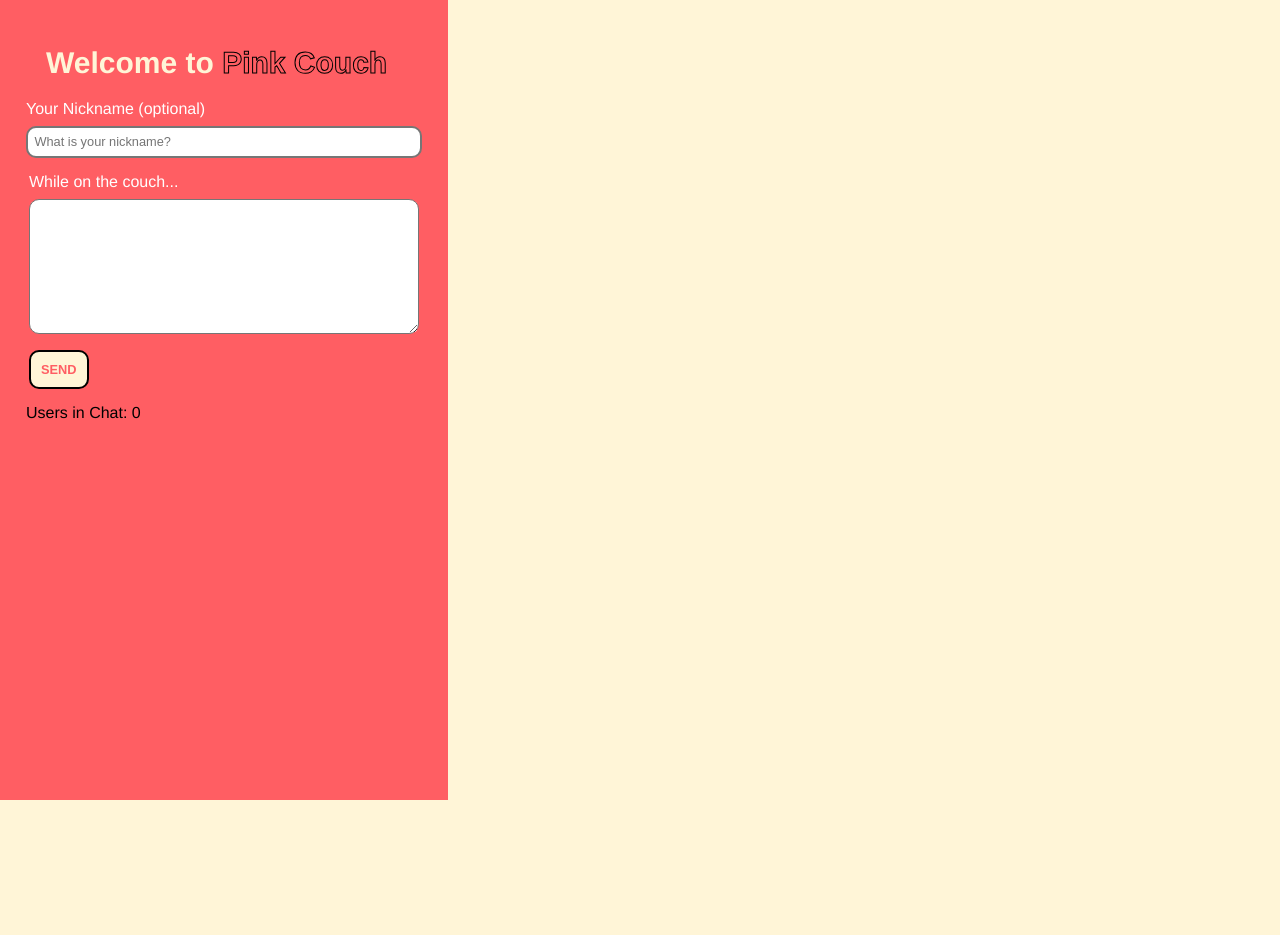
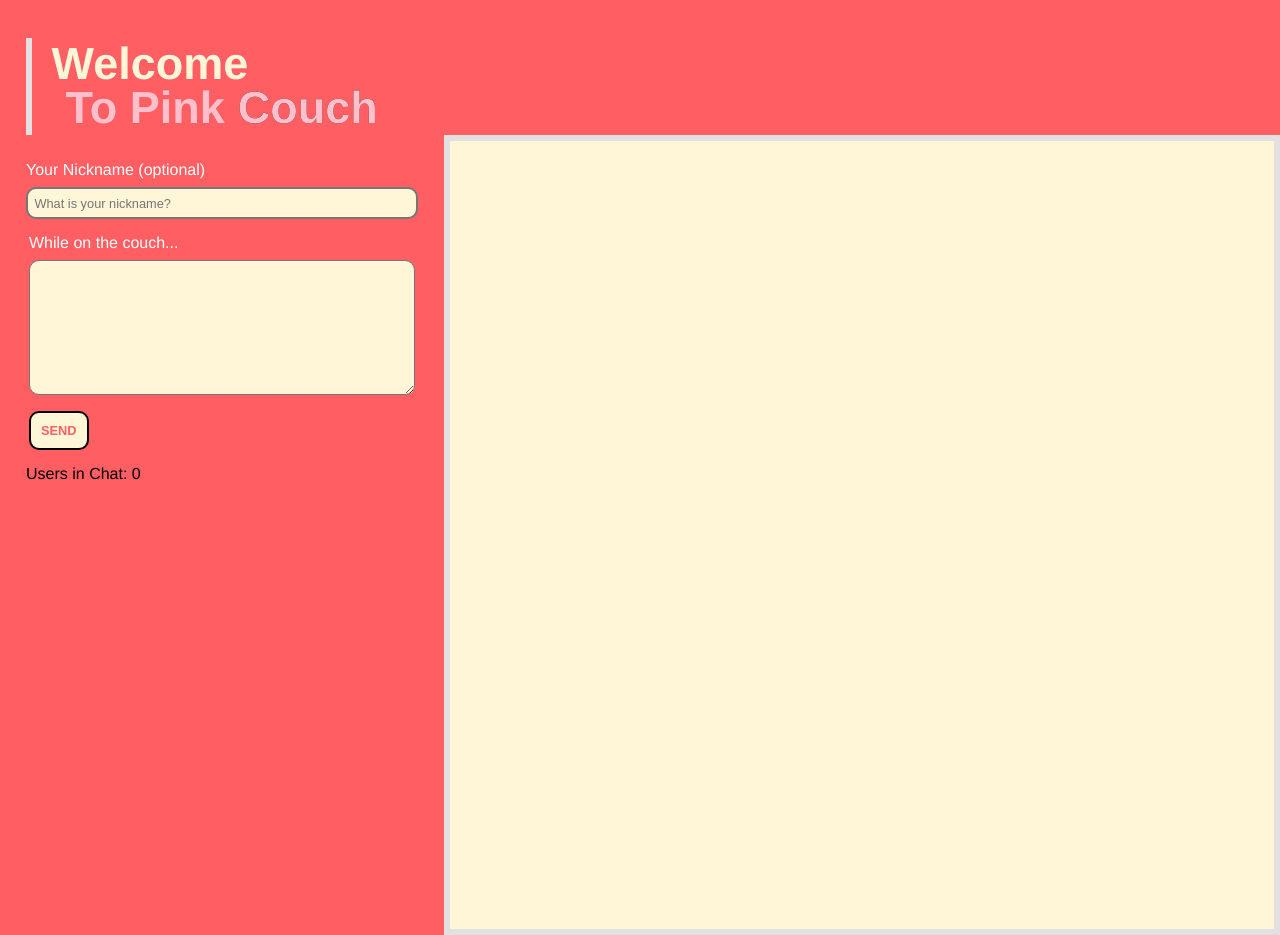
Before and after one commit to lmastroianni/mastroianni_chatApp, a PHP site: page /views/index.html in a window 1280 px wide. Before the commit the page ends 800 px from the top, so only its background shows below. Run offline with PHP 8.4, Linux system fonts and the light colour scheme; some libraries are stand-ins or nearby versions.

Commit message:
added title GS animation, changed up some css

```diff
--- a/public/css/main.css
+++ b/public/css/main.css
@@ -1,4 +1,5 @@
 /* reset */
+@import url(https://fonts.googleapis.com/css?family=Source+Sans+Pro:400,700);
 * {
   margin: 0;
   padding: 0;
@@ -9,6 +10,9 @@ html, body {
 
 body {
   font: 16px Helvetica, Arial; }
+
+body {
+  background-color: #ff5e63; }
 
 main {
   display: flex;
@@ -34,23 +38,24 @@ main {
 
 .messages {
   flex: 2;
-  background-color: #fff5d7; }
+  background-color: #fff5d7;
+  border: 6px solid #e2e0e0; }
 
 input, textarea {
   display: block;
   width: 100%;
-  border-color: 60px solid black;
+  border-color: 60px solid #e2e0e0;
   border-radius: 10px;
   font-size: 0.8rem;
   padding: 0.4rem;
   border-style: solid;
   color: black;
-  background-color: white; }
+  background-color: #fff5d7; }
 
 #nickname input {
   border-style: solid;
-  color: black;
-  border-radius: 10px; }
+  color: #e2e0e0;
+  border-radius: 7x; }
 
 textarea {
   height: 135px; }
@@ -82,10 +87,35 @@ h1 {
   color: #fff5d7;
   margin: 20px; }
 
-h1 span {
-  color: #ff5e63;
-  -webkit-text-stroke-width: 1px;
-  -webkit-text-stroke-color: black; }
+.wrapper {
+  margin: 3% 0 0 2%;
+  border-left: 6px solid #e2e0e0;
+  overflow: hidden;
+  color: #fff5d7; }
+
+h1 {
+  position: absolute;
+  font-size: 45px;
+  color: pink;
+  margin: 0 0 0 14px;
+  padding: 0;
+  line-height: 0.8;
+  float: left; }
+
+h3 {
+  font-size: 45px;
+  margin: 0 0 0 20px;
+  font-weight: bold; }
+
+.greensock {
+  height: 45px; }
+
+.sock {
+  margin-left: 14px;
+  background: none; }
+
+.sockOne {
+  color: black; }
 
 .new-message {
   width: 45%;
--- /dev/null
+++ b/public/js/main.js
@@ -0,0 +1,10 @@
+TweenLite.set('.introline, .greensock',{x:'-101%'})
+
+var lines = new TimelineMax({repeat:0, repeatDelay:1})
+.from('.wrapper',0.4,{x:100})
+.to('.introline',1,{x:'0%',ease: Linear.easeNone})
+.to('.greensock',0.6,{x:'0%',ease: Linear.easeNone})
+.add("sock", "+=0.3")
+.to('.sock',0.4,{x:'123%',ease: Elastic.easeOut.config(1, 0.3)}, "sock")
+.to('.sockOne',0.4,{x:'+123%', ease: Elastic.easeOut.config(1, 0.3)}, "sock")
+.to('.sockOne',0.1,{x:'2', y:'+1px', repeat:5,yoyo:true, ease: Elastic.easeOut.config(1, 0.3)}, "sock+=0.5")
--- a/sass/main.scss
+++ b/sass/main.scss
@@ -7,6 +7,7 @@ html, body { height: 100%; }
 
 body { font: 16px Helvetica, Arial; }
 
+body { background-color: #ff5e63;}
 main {
 	display: flex;
 	height: 100%;
@@ -32,7 +33,7 @@ main {
 .messages {
 	flex: 2;
 	background-color: #fff5d7;
-	// border: 6px solid #e2e0e0;
+	border: 6px solid #e2e0e0;
 }
 
 
@@ -40,19 +41,19 @@ main {
 input, textarea {
 	display: block;
 	width: 100%;
-	border-color: 60px solid black;
+	border-color: 60px solid #e2e0e0;
 	border-radius: 10px;
 	font-size: 0.8rem;
 	padding: 0.4rem;
 	border-style: solid;
 	color: black;
-	background-color: white ;
+	background-color: #fff5d7;
 }
 
 #nickname input{
 
 	border-style: solid;
-	color: black;border-radius: 10px;
+	color:#e2e0e0;border-radius: 7x;
 
 }
 
@@ -93,10 +94,51 @@ h1
 	margin: 20px;
 }
 
-h1 span{
-	color:#ff5e63;
-	-webkit-text-stroke-width:1px;
-    -webkit-text-stroke-color: black;
+// h1 span{
+// 	color:#ff5e63;
+// 	-webkit-text-stroke-width:1px;
+//     // -webkit-text-stroke-color: black;
+// }
+
+@import url(https://fonts.googleapis.com/css?family=Source+Sans+Pro:400,700);
+
+// body {
+//     background-color: #e0e0e0;
+//     font-family: 'Source Sans Pro', sans-serif;
+//   letter-spacing: -0.8px;
+//   overflow:hidden;
+// }
+.wrapper{
+  margin: 3% 0 0 2%;
+  border-left: 6px solid #e2e0e0;
+  overflow: hidden;
+  color:#fff5d7;
+}
+h1{
+  position:absolute;
+  font-size: 45px;
+  color: pink;
+  margin: 0 0 0 14px;
+  padding: 0;
+  line-height: 0.8;
+//   letter-spacing: -5px;
+//   background: #e0e0e0;
+  float: left;
+}
+h3{
+  font-size: 45px;;
+  margin: 0 0 0 20px;
+  font-weight: bold;
+}
+.greensock{
+  height:45px
+}
+.sock{
+  margin-left: 14px;
+  background: none;
+}
+.sockOne{
+  color: black;
 }
 // imports
 
--- a/views/index.html
+++ b/views/index.html
@@ -7,12 +7,26 @@
 	<!-- <link rel="icon" type="image/png" sizes="16x16" href="/images/favicon.ico"> -->
 	<link rel="stylesheet" href="css/main.css">
 	<script src="https://unpkg.com/vue"></script>
+	<script src="https://cdnjs.cloudflare.com/ajax/libs/gsap/2.0.2/TweenMax.min.js"></script>
+
 </head>
 
 <body>
+
+	<div class="wrapper">
+		<h3 class="introline">Welcome</p>
+		<div class="greensock">
+		  <h1 class="bigline sock sockOne">Couch</1>
+		  <h1 class="bigline sock">Couch</1>
+		  <h1 class="bigline green">To Pink</1>
+		</div>
+	  </div>
+
 	<main id="app">
 		<section class="form-container">
-			<h1>Welcome to <span>Pink Couch</span></h1>
+			<!-- <h1>Welcome to Pink Couch</h1> -->
+
+
 
 			<label for="nickname">Your Nickname (optional)</label>
 			<input v-model="nickName" type="text" id="nickname" class="nickname" placeholder="What is your nickname?">
@@ -29,12 +43,13 @@
 		<section class="messages">
 			<ul id="messages" v-for="message in messages">
 				<!-- render a new message component for every message -->
-				<newmessage :msg="message"></newmessage>
+				     <newmessage :msg="message"></newmessage>
 			</ul>
 		</section>
 	</main>
 	<script src="/socket.io/socket.io.js"></script>
 	<script type="module" src="js/main_vm.js"></script>
-</body>
+	<script src="js/main.js"></script>
+    </body>
 
 </html>
```
Also changed, not shown: package.json (line endings or trailing spaces), 1 other file.
